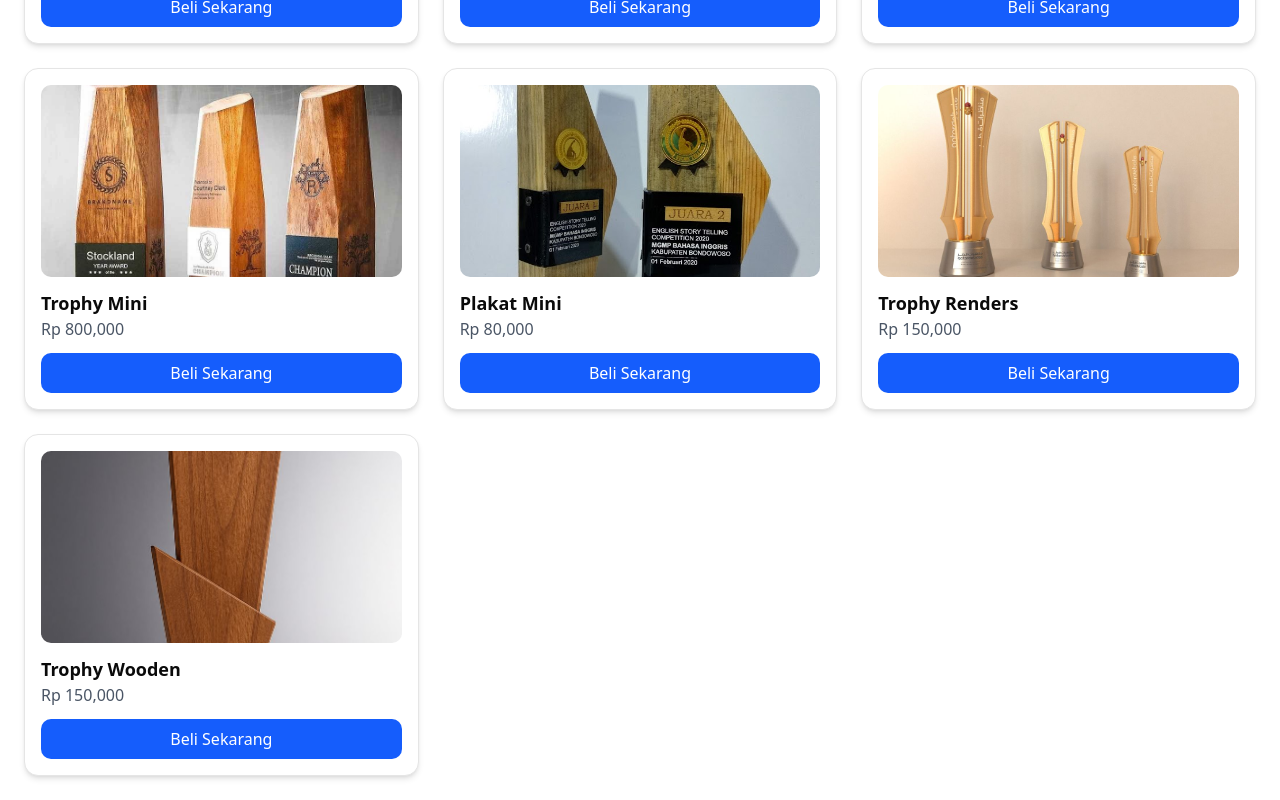
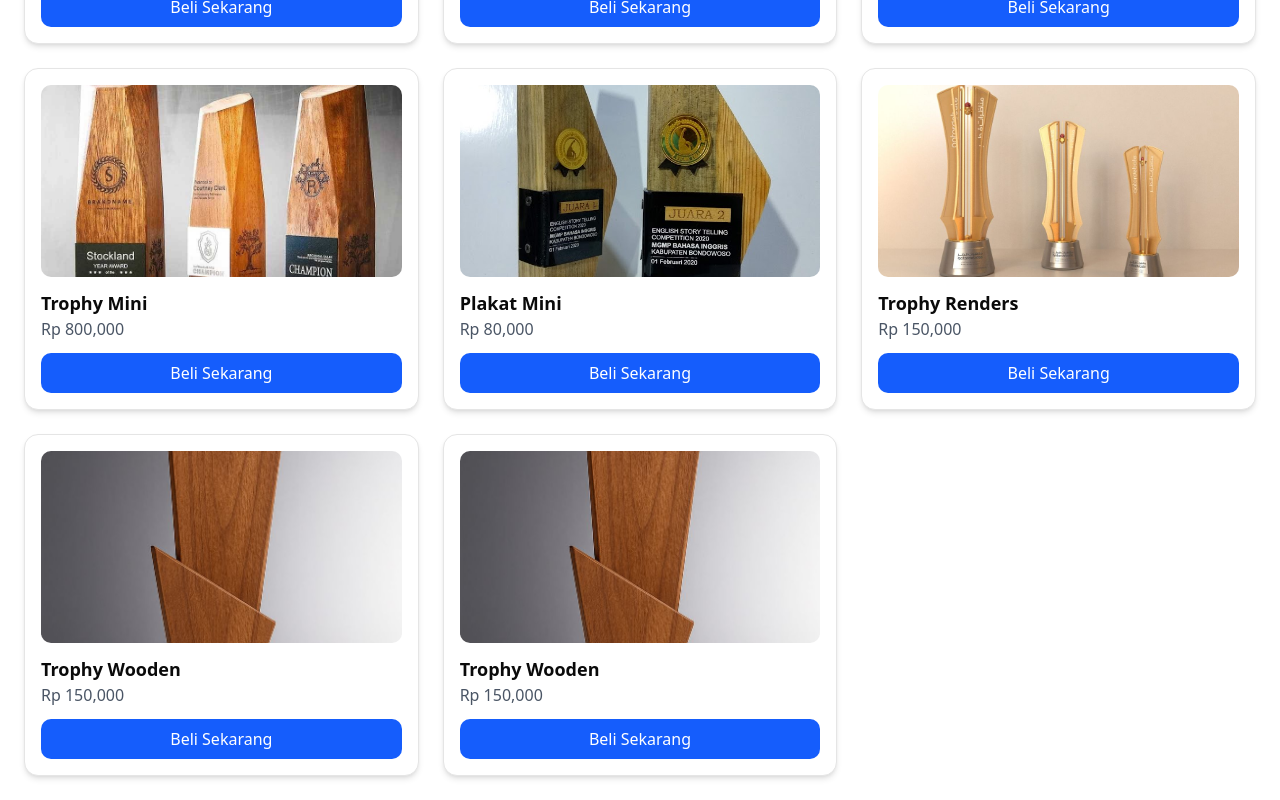
Before and after one commit to anisasetianingsih13/Beli-Trophy, a Next.js app in the folder web/: page /product in a window 1280 px wide. Shown: the part 382-1182 px from the top of the page. Built offline with nearby package versions, Linux system fonts and the light colour scheme.

Commit message:
Update sel

```diff
--- a/web/src/app/(user)/product/page.tsx
+++ b/web/src/app/(user)/product/page.tsx
@@ -52,6 +52,12 @@ export default function ProdukCatalog() {
       price: 150000,
       image: "/images/Wooden.jpg",
     },
+    {
+      id: 7,
+      name: "Trophy Wooden",
+      price: 150000,
+      image: "/images/Wooden.jpg",
+    },
   ];
 
   return (
```
